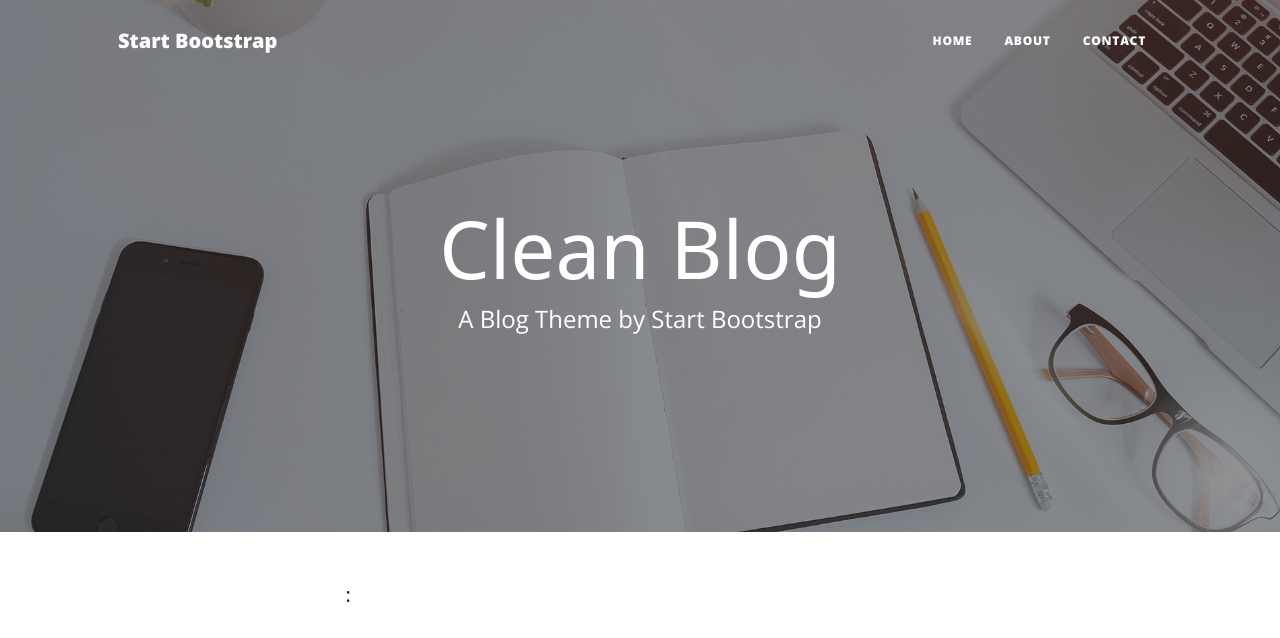
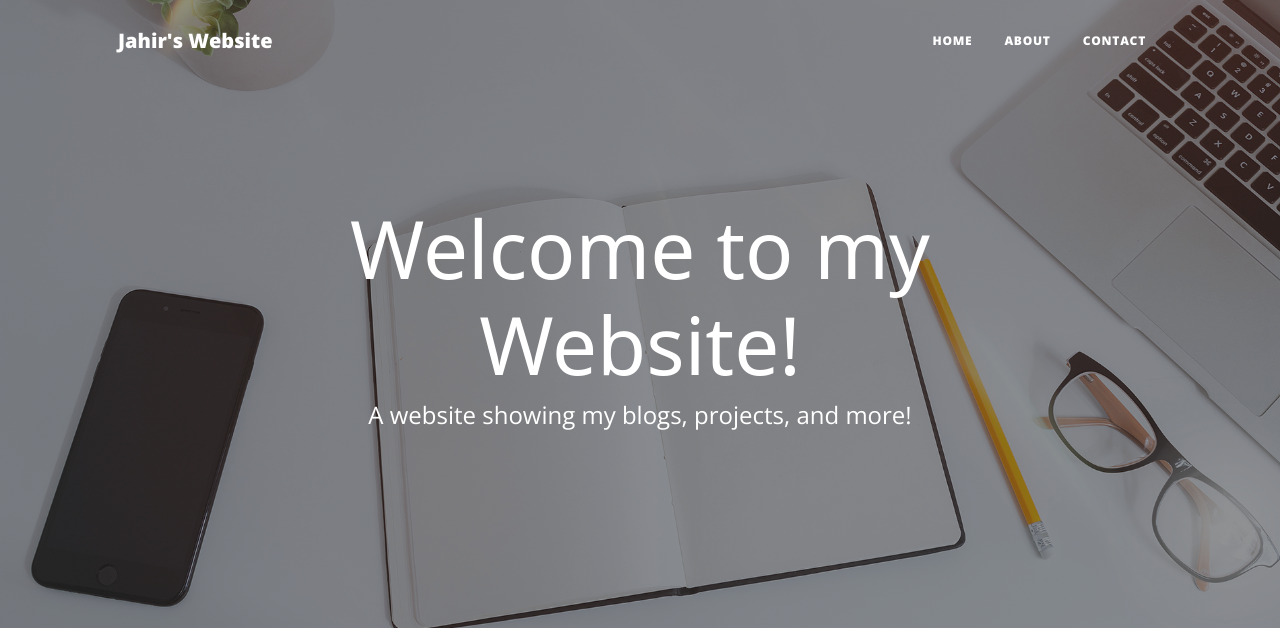
Before and after one commit to SciencyBagel/personal-website, a Flask app: page / in a window 1280 px wide. Shown: the top 638 px of the page. Run offline with Flask 2, Linux system fonts and the light colour scheme; some libraries are stand-ins or nearby versions.

Commit message:
Refactoring and renaming

```diff
--- a/main.py
+++ b/main.py
@@ -9,9 +9,9 @@
 def home():
     # get posts from json file
     global posts
-    json_file = open("data/posts.json", mode='r')
-    posts = json.load(json_file)
-    json_file.close()
+    with open("data/posts.json", mode='r') as json_file:
+        posts = json.load(json_file)
+
 
     return flask.render_template('index.html.j2', posts=posts)
 
@@ -25,8 +25,8 @@
 
 @app.route('/post/#<post_id>')
 def post(post_id):
-
-    return flask.render_template('post.html.j2', post=posts[post_id])
+    post = posts[post_id]
+    return flask.render_template('post.html.j2', post=post)
 
 # driver
 if __name__ == '__main__':
--- a/templates/about.html.j2
+++ b/templates/about.html.j2
@@ -1,11 +1,11 @@
 <!DOCTYPE html>
 <html lang="en">
     <head>
-    {% include "include/head.html" %}
+    {% include "include/head.html.j2" %}
     </head>
     <body>
         <!-- Navigation-->
-        {% include "include/navigation.html" %}
+        {% include "include/navigation.html.j2" %}
         <!-- Page Header-->
         <header class="masthead" style="background-image: url({{ url_for('static', filename='assets/img/about-bg.jpg') }})">
             <div class="container position-relative px-4 px-lg-5">
--- a/templates/contact.html.j2
+++ b/templates/contact.html.j2
@@ -1,9 +1,9 @@
 <!DOCTYPE html>
 <html lang="en">
-    {% include "include/head.html" %}
+    {% include "include/head.html.j2" %}
     <body>
         <!-- Navigation-->
-        {% include "include/navigation.html" %}
+        {% include "include/navigation.html.j2" %}
 
         <!-- Page Header-->
         <header class="masthead" style="background-image: url({{ url_for('static', filename='assets/img/contact-bg.jpg') }})">
--- a/templates/include/head.html
+++ b/templates/include/head.html.j2
@@ -3,8 +3,8 @@
     <meta name="viewport" content="width=device-width, initial-scale=1, shrink-to-fit=no" />
     <meta name="description" content="" />
     <meta name="author" content="" />
-    <title>Clean Blog - Start Bootstrap Theme</title>
-    <link rel="icon" type="image/x-icon" href="assets/favicon.ico" />
+    <title>Jahir's Portfolio</title>
+    <link rel="icon" type="image/x-icon" href="{{ url_for('static', filename='assets/favicon.ico') }}" />
     <!-- Font Awesome icons (free version)-->
     <script src="https://use.fontawesome.com/releases/v6.1.0/js/all.js" crossorigin="anonymous"></script>
     <!-- Google fonts-->
--- a/templates/include/navigation.html
+++ b/templates/include/navigation.html.j2
@@ -1,6 +1,6 @@
 <nav class="navbar navbar-expand-lg navbar-light" id="mainNav">
     <div class="container px-4 px-lg-5">
-        <a class="navbar-brand" href="index.html">Start Bootstrap</a>
+        <a class="navbar-brand" href="index.html">Jahir's Website</a>
         <button class="navbar-toggler" type="button" data-bs-toggle="collapse" data-bs-target="#navbarResponsive"
             aria-controls="navbarResponsive" aria-expanded="false" aria-label="Toggle navigation">
             Menu
--- a/templates/index.html.j2
+++ b/templates/index.html.j2
@@ -1,10 +1,10 @@
 <!DOCTYPE html>
 <html lang="en">
-    {% include "include/head.html" %}
+    {% include "include/head.html.j2" %}
 
 <body>
     <!-- Navigation-->
-    {% include "include/navigation.html" %}
+    {% include "include/navigation.html.j2" %}
 
     <!-- Page Header-->
     <header class="masthead" style="background-image: url('assets/img/home-bg.jpg')">
@@ -12,8 +12,8 @@
             <div class="row gx-4 gx-lg-5 justify-content-center">
                 <div class="col-md-10 col-lg-8 col-xl-7">
                     <div class="site-heading">
-                        <h1>Clean Blog</h1>
-                        <span class="subheading">A Blog Theme by Start Bootstrap</span>
+                        <h1>Welcome to my Website!</h1>
+                        <span class="subheading">A website showing my blogs, projects, and more!</span>
                     </div>
                 </div>
             </div>
--- a/templates/post.html.j2
+++ b/templates/post.html.j2
@@ -1,9 +1,9 @@
 <!DOCTYPE html>
 <html lang="en">
-    {% include "include/head.html" %}
+    {% include "include/head.html.j2" %}
     <body>
         <!-- Navigation-->
-        {% include "include/navigation.html" %}
+        {% include "include/navigation.html.j2" %}
         <!-- Page Header-->
         <header class="masthead" style="background-image: url('assets/img/post-bg.jpg')">
             <div class="container position-relative px-4 px-lg-5">
```
